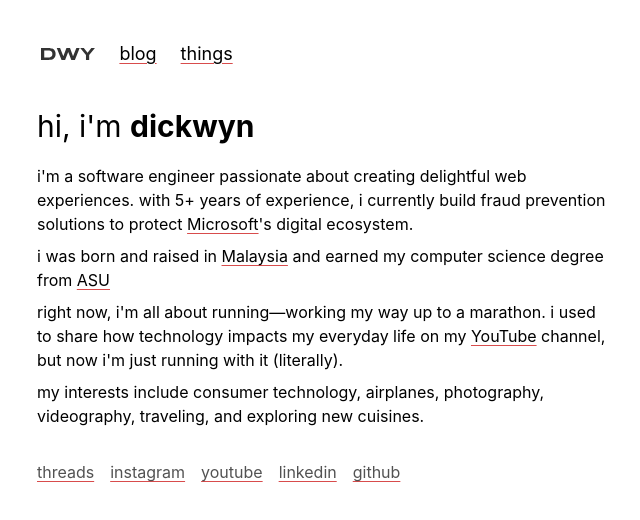
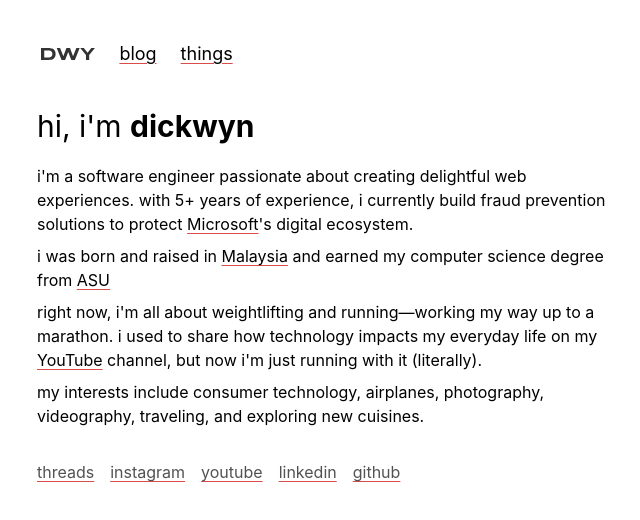
Before and after one commit to dickwyn/v4, a Next.js app: page / in a window 1280 px wide. Shown: the top 520 px of the page, without its empty margins (315-955 px from the left). Built offline with nearby package versions, Linux system fonts and the light colour scheme.

Commit message:
chore: update landing profile

```diff
--- a/app/page.tsx
+++ b/app/page.tsx
@@ -24,8 +24,8 @@ export default function Page() {
           </a>
         </p>
         <p>
-          right now, i&apos;m all about running—working my way up to a marathon. i used to share how
-          technology impacts my everyday life on my{' '}
+          right now, i&apos;m all about weightlifting and running—working my way up to a marathon. i
+          used to share how technology impacts my everyday life on my{' '}
           <a href="https://www.youtube.com/dickwyn" target="_blank" rel="noopener noreferrer">
             YouTube
           </a>{' '}
```
